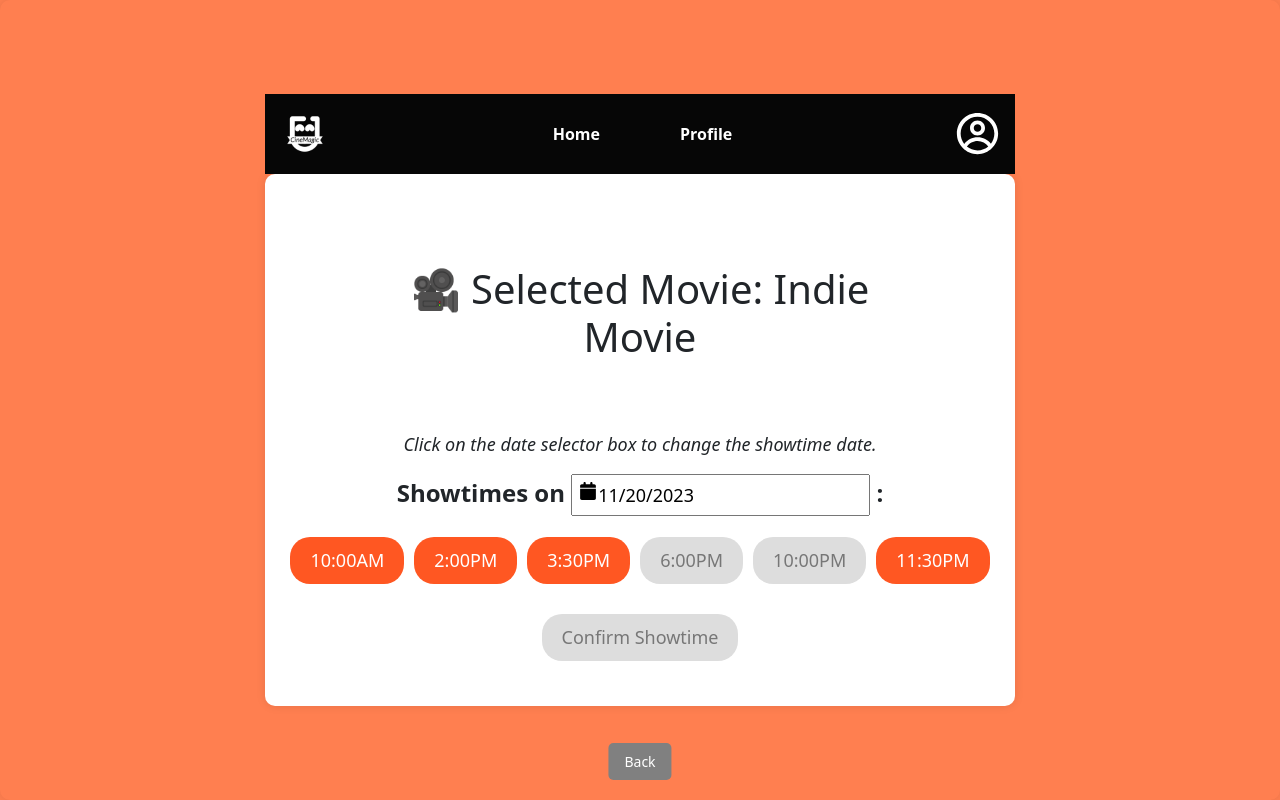
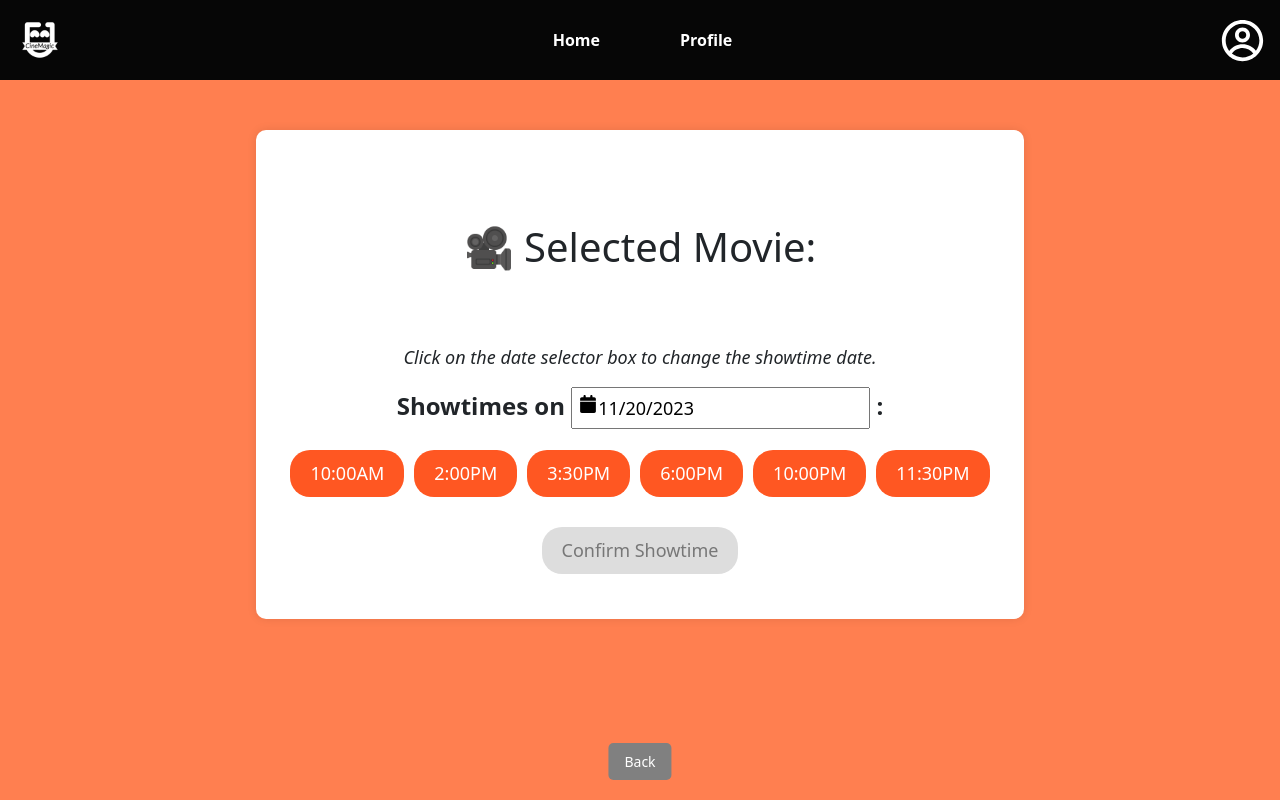
Before and after one commit to viet-ho/CineMagic, a React (Create React App) app: page /date-selection in a window 1280 px wide. Built offline with nearby package versions, Linux system fonts and the light colour scheme.

Commit message:
Fixed "date selection" navbar error

```diff
--- a/src/components/DateSelection.js
+++ b/src/components/DateSelection.js
@@ -7,7 +7,7 @@ import { useNavigate } from "react-router-dom";
 import { useAppContext } from "../AppContext";
 
 const DateSelection = () => {
-  const { setDate, setTime } = useAppContext();
+  const { setDate, setTime, title } = useAppContext();
   const navigate = useNavigate();
 
   const [startDate, setStartDate] = useState(new Date());
@@ -25,17 +25,6 @@ const DateSelection = () => {
   const handleBack = () => {
     navigate(-1);
   };
-
-  useEffect(() => {
-    const greyedOutShowtimes = Array.from({ length: 2 }, () =>
-      Math.floor(Math.random() * showtimes.length)
-    );
-    const updatedShowtimes = showtimes.map((st, index) => ({
-      ...st,
-      disabled: greyedOutShowtimes.includes(index),
-    }));
-    setShowtimes(updatedShowtimes);
-  }, [startDate]);
 
   const handleShowtimeSelect = (time, disabled) => {
     if (!disabled) {
@@ -58,8 +47,8 @@ const DateSelection = () => {
   }, []);
 
   return (
-    <div className="date-selection">
-      <h1>🎥 Selected Movie: Indie Movie</h1>
+    <div className="date-selection-main">
+      <h1>🎥 Selected Movie: {title}</h1>
       <p>
         <i>Click on the date selector box to change the showtime date.</i>
       </p>
--- a/src/components/Homepage.js
+++ b/src/components/Homepage.js
@@ -25,6 +25,7 @@ const HomePage = () => {
     setNewsImage,
     setNewsTitle,
     setNewsDescription,
+    setMoreInfo,
   } = useAppContext();
   const [isOpen, setIsOpen] = useState(false);
 
@@ -390,6 +391,7 @@ const HomePage = () => {
                 setDescription(movie.description);
                 setTrailer(movie.trailer);
                 setReview(movie.reviews);
+                setMoreInfo(movie.otherInfo);
                 navigate("/movie-info");
               }}
             >
--- a/src/components/MovieInfo.js
+++ b/src/components/MovieInfo.js
@@ -12,10 +12,11 @@ const MovieInfo = () => {
   };
 
   const navigate = useNavigate();
-  const { title, image, trailer, description } = useAppContext();
+  const { title, image, trailer, description, moreInfo } = useAppContext();
 
   const movieData = {
     name: title,
+    otherMovieInfo: moreInfo,
     titleCard: image,
     trailerUrl: trailer,
     description: description,
@@ -48,6 +49,11 @@ const MovieInfo = () => {
           src={movieData.titleCard}
           alt="Title Card"
         />
+        <p className="movie-other-info">
+          <b>
+            <i>{movieData.otherMovieInfo}</i>
+          </b>
+        </p>
         <p>{movieData.description}</p>
 
         <div className="movie-info-buttons">
--- a/src/styles/DateSelection.css
+++ b/src/styles/DateSelection.css
@@ -1,22 +1,22 @@
 body.date-selection {
-  margin: 0;
-  display: flex;
-  justify-content: center;
-  align-items: center;
-  min-height: 100vh;
   background-color: #ff7f50;
 }
 
-.date-selection {
+.date-selection-main {
   display: flex;
   flex-direction: column;
   align-items: center;
   text-align: center;
+  width: 60%;
   background-color: #fff;
   padding: 20px;
   border-radius: 10px;
   box-shadow: 0 0 10px rgba(0, 0, 0, 0.1);
+  margin: auto;
+  margin-top: 50px;
 }
+
+
 .back-button-date-selection {
   background-color: #808080;
   color: white;
--- a/src/styles/MovieInfo.css
+++ b/src/styles/MovieInfo.css
@@ -1,10 +1,5 @@
 body.movie-info-selection {
   background-color: #FF7F50;
-}
-
-.movie-info-page {
-  text-align: center;
-  width: 750px;
 }
 
 .white-container {
@@ -12,15 +7,24 @@ body.movie-info-selection {
   padding: 20px;
   border-radius: 10px;
   box-shadow: 0 4px 8px rgba(0, 0, 0, 0.1);
-  position: fixed;
-  top: 50%;
-  left: 50%;
-  transform: translate(-50%, -50%);
   width: 750px;
   text-align: center;
-  max-width: 90%; /* Adjust the maximum width as needed */
-  overflow-y: auto; /* Add scrollbar if content exceeds the viewport */
+  max-width: 90%;
+  overflow-y: auto;
+  margin: 50px auto;
+  position: relative;
 }
+
+.movie-info-page {
+  text-align: center;
+  width: 75%;
+}
+
+.movie-other-info
+{
+  font-size: 15px;
+}
+
 
 .movie-info-title {
   font-size: 30px;
@@ -28,10 +32,9 @@ body.movie-info-selection {
 }
 
 .movie-info-image {
-  max-width: 300px;
-  max-height: 300px;
+  width: 300px;
+  height: 300px;
   border-radius: 20px;
-  height: auto;
   margin-bottom: 20px;
 }
 
--- a/src/styles/MovieNewsModal.css
+++ b/src/styles/MovieNewsModal.css
@@ -13,14 +13,16 @@
 
 .i-modal-content {
   background-color: #fff;
-  padding: 40px;
+  padding: 20px; /* Reduced padding for a more compact look */
   border-radius: 10px;
   max-width: 600px;
-  max-height: 80vh;
+  width: 100%; /* Adjusted width to 100% for responsiveness */
   box-shadow: 0 5px 15px rgba(0, 0, 0, 0.3);
   overflow-y: auto;
+  text-align: center; /* Center the text content */
   position: relative;
 }
+
 
 .i-close-button {
   position: absolute;
@@ -45,20 +47,21 @@
   font-size: 1.5rem;
   font-weight: bold;
   color: #1B1212;
-  padding-bottom: 20px;
+  margin-bottom: 10px; /* Adjusted margin for better spacing */
 }
 
 .movie-news-image-modal {
-  margin-bottom: 20px;
+  margin: 0 auto 20px;
   display: block;
-  max-width: 100%;
-  border: 3px solid  #e64a19;
+  height: 300px;
+  width: 300px;
+  border: 3px solid #e64a19;
   box-shadow: 0 2px 4px rgba(0, 0, 0, 0.2);
 }
 
 .movie-news-description {
-  padding-top: 20px;
   font-size: 1rem;
   color: #333;
-  padding-bottom: 20px;
+  margin-bottom: 20px;
+
 }
```
Also changed, not shown: src/components/MovieNewsModal.js (+3 -6 lines).
